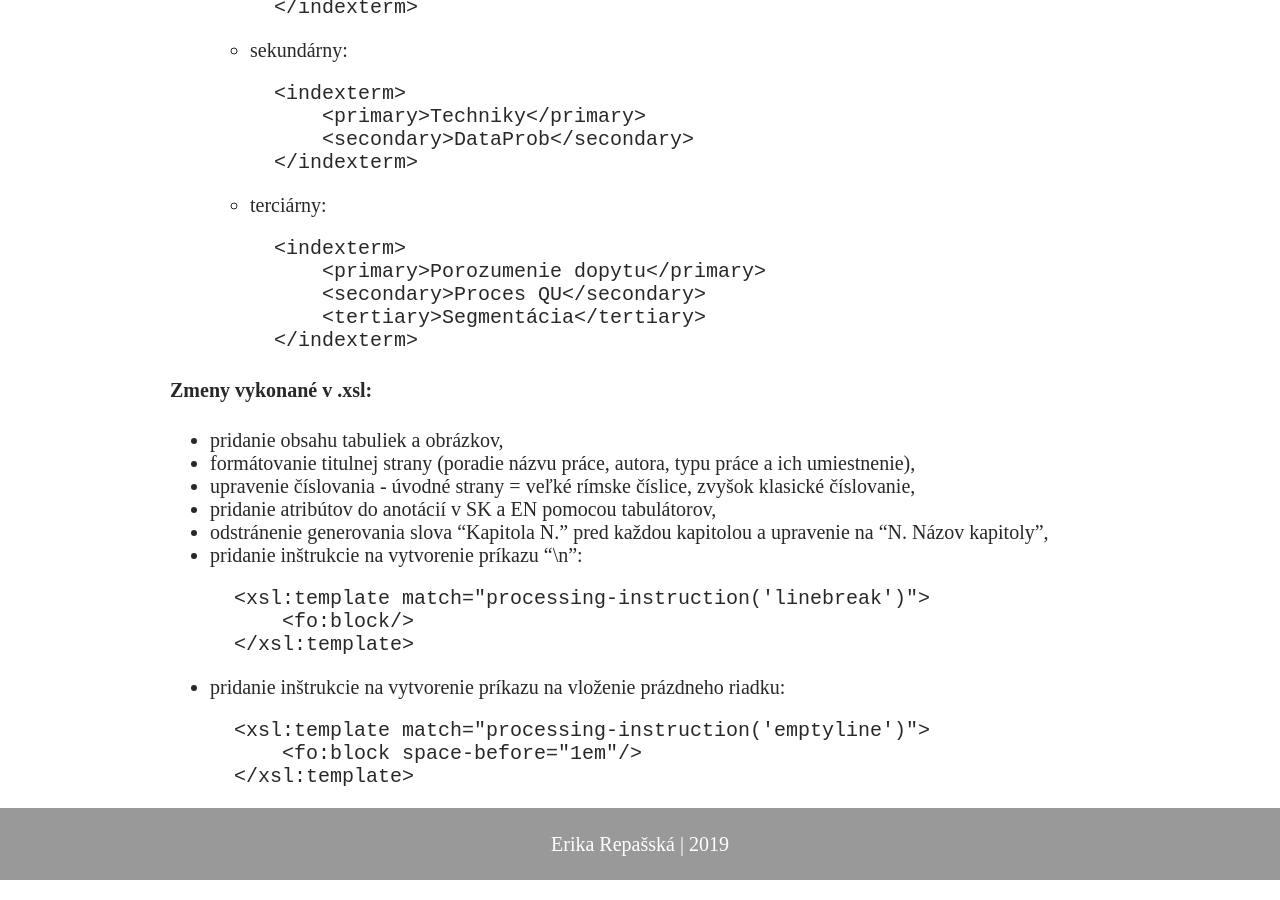
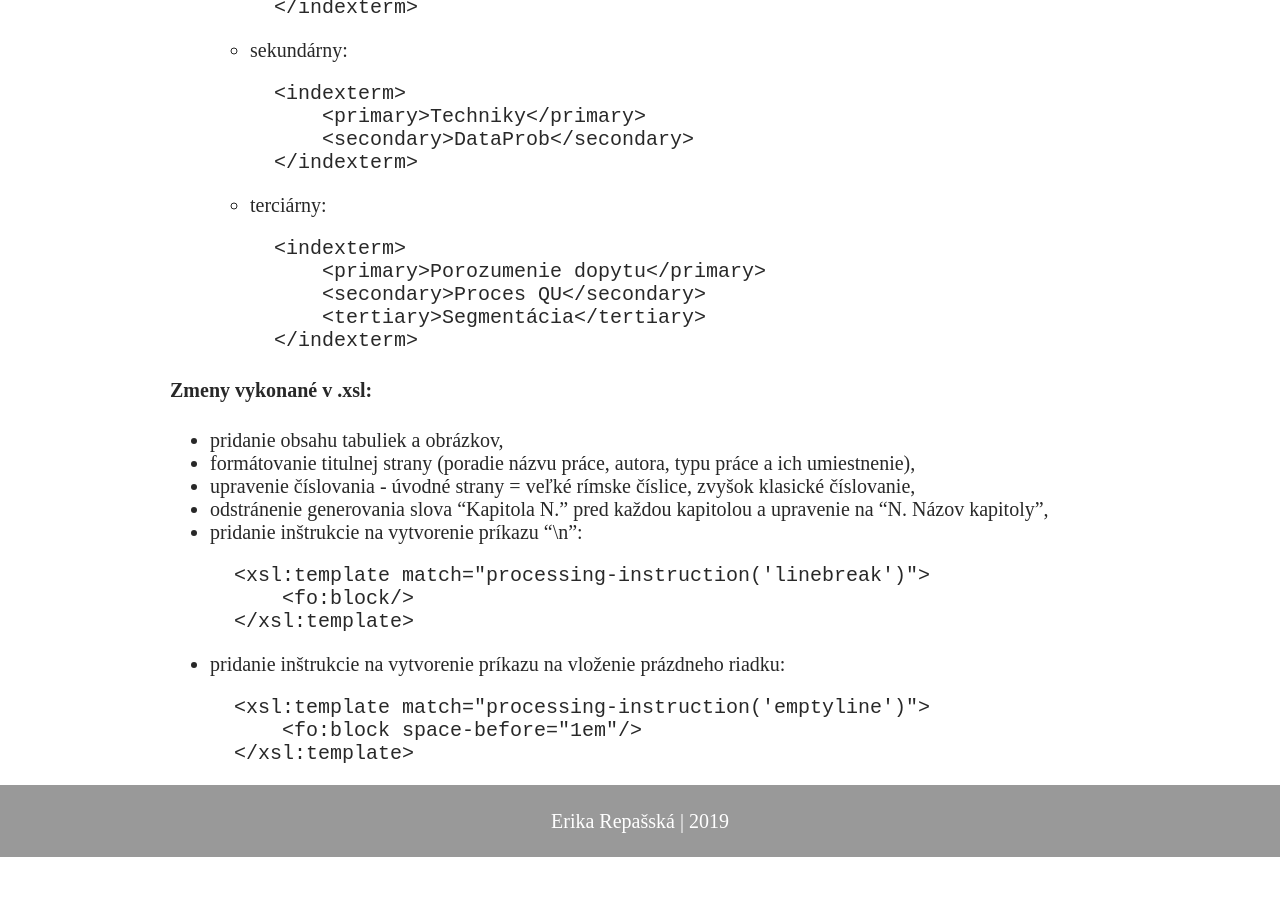
Before and after one commit to Repasska/repasska.github.io, a Jekyll site: the page built from _posts/2019-03-26-zadanie2.md, in a window 1280 px wide and 900 px high, scrolled down 2916 px. Built offline with Jekyll 4.4.1, drawn with Linux system fonts in a browser that asks for light colours; after the commit the page ends 3793 px from its top, so only the background shows below that.

Commit message:
Update 2019-03-26-zadanie2.md

````diff
--- a/_posts/2019-03-26-zadanie2.md
+++ b/_posts/2019-03-26-zadanie2.md
@@ -129,7 +129,6 @@ Pri realizácii zadania 2 som prevádzala svoju bakalársku prácu z LaTeX-u, do
 - pridanie obsahu tabuliek a obrázkov,
 - formátovanie titulnej strany (poradie názvu práce, autora, typu práce a ich umiestnenie),
 - upravenie číslovania - úvodné strany = veľké rímske číslice, zvyšok klasické číslovanie,
-- pridanie atribútov do anotácií v SK a EN pomocou tabulátorov,
 - odstránenie generovania slova "Kapitola N." pred každou kapitolou a upravenie na "N. Názov kapitoly",
 - pridanie inštrukcie na vytvorenie príkazu "\n":
 	```
````
